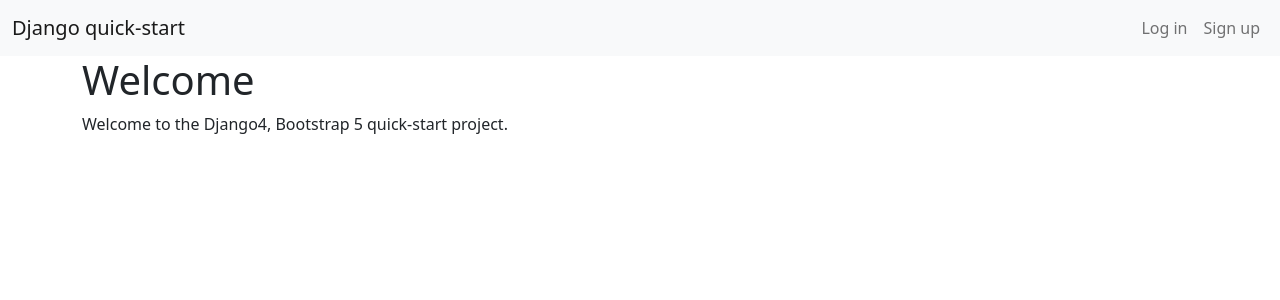
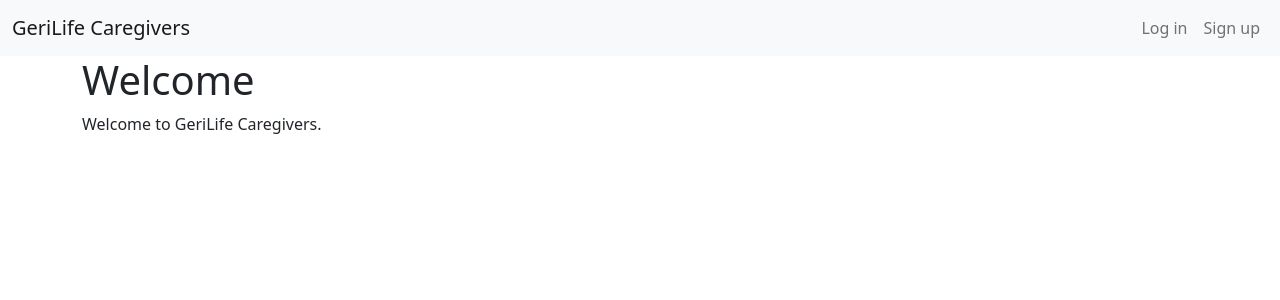
Before and after one commit to GeriLife/caregiving, a Django app: page / in a window 1280 px wide. Shown: the top 300 px of the page. Run offline with Django 4.2, Linux system fonts and the light colour scheme.

Commit message:
Change branding and welcome texts

```diff
--- a/project/templates/home.html
+++ b/project/templates/home.html
@@ -4,5 +4,5 @@
 
 {% block content %}
 <h1>Welcome</h1>
-<p>Welcome to the Django4, Bootstrap 5 quick-start project.</p>
+<p>Welcome to GeriLife Caregivers.</p>
 {% endblock content %}
--- a/project/templates/navigation.html
+++ b/project/templates/navigation.html
@@ -1,6 +1,6 @@
 <nav class="navbar navbar-expand-lg navbar-light bg-light">
     <div class="container-fluid">
-        <a class="navbar-brand" href="/">Django quick-start</a>
+        <a class="navbar-brand" href="/">GeriLife Caregivers</a>
         <button class="navbar-toggler" type="button" data-bs-toggle="collapse" data-bs-target="#navbarSupportedContent" aria-controls="navbarSupportedContent" aria-expanded="false" aria-label="Toggle navigation">
             <span class="navbar-toggler-icon"></span>
         </button>
```
